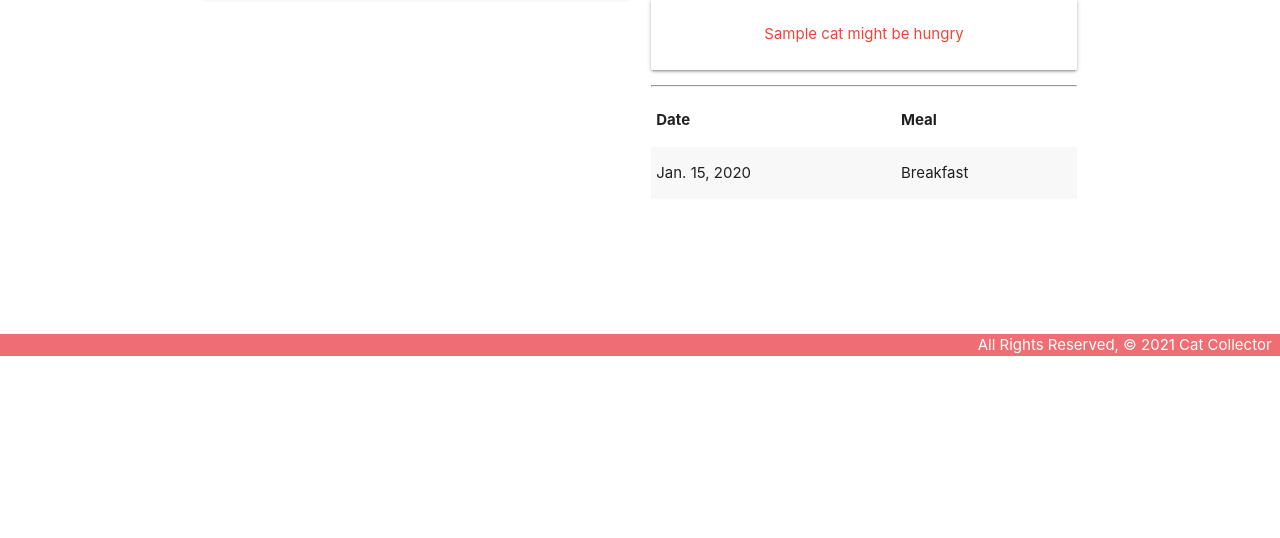
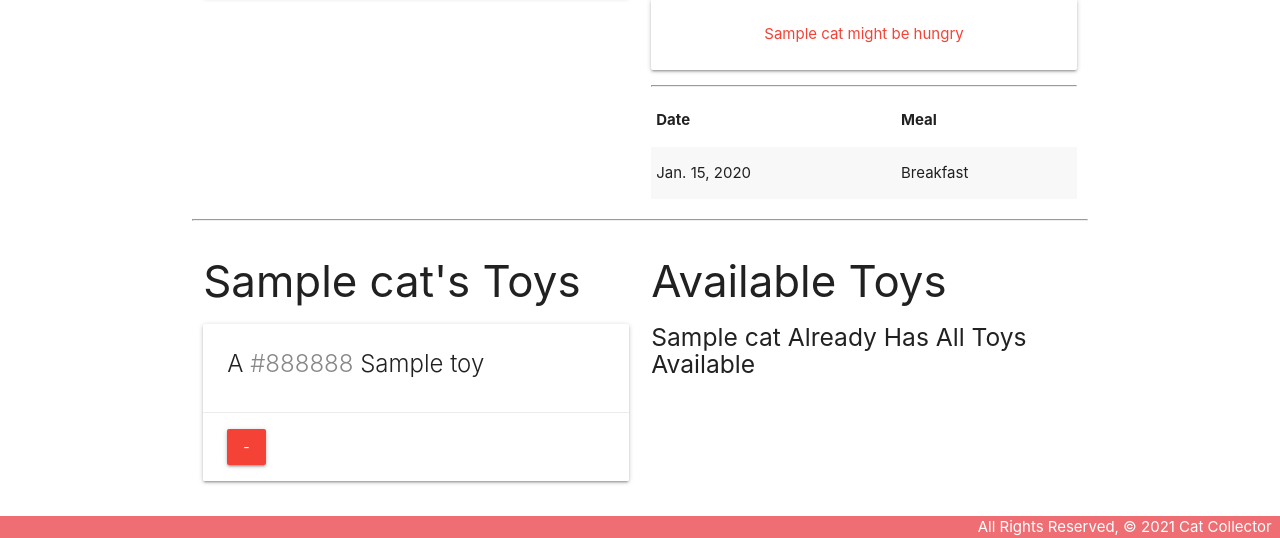
Before and after one commit to BeccaK8/cat-collector, a Django app: page /cats/1 in a window 1280 px wide. Shown: the part 444-982 px from the top of the page. Before the commit the page ends 800 px from the top, so only its background shows below. Run offline with Django 5.2, Linux system fonts and the light colour scheme; tables that the repository leaves empty hold one stand-in row (values such as "Sample post").

Commit message:
associate/unassociate toys to/from cats

```diff
--- a/main_app/templates/cats/detail.html
+++ b/main_app/templates/cats/detail.html
@@ -60,6 +60,56 @@
         </div>
     </div>
 
+    <!-- Toys Section -->
+    <hr>
+    <div class="row">
+        <div class="col s6">
+            <h3>{{ cat.name }}'s Toys</h3>
+            {% if cat.toys.count %}
+                {% for toy in cat.toys.all %}
+                    <div class="card">
+                        <div class="card-content">
+                            <span class="card-title">
+                                A <span style="color: {{ toy.color }}">{{ toy.color }}</span> {{ toy.name }}
+                            </span>
+                        </div>
+                        <div class="card-action">
+                            <form action="{% url 'unassoc_toy' cat.id toy.id %}" method="POST">
+                                {% csrf_token %}
+                                <button type="submit" class="btn red">-</button>
+                            </form>
+                        </div>
+                    </div>
+                {% endfor %}
+            {% else %}
+                <h5>No Toys 😿</h5>
+            {% endif %}
+        </div>
+        <!-- Available toys will come after this line -->
+        <div class="col s6">
+            <h3>Available Toys</h3>
+            {% if toys.count %}
+                {% for toy in toys.all %}
+                    <div class="card">
+                        <div class="card-content">
+                            <span class="card-title">
+                                A <span style="color: {{ toy.color }}">{{ toy.color }}</span> {{ toy.name }}
+                            </span>
+                        </div>
+                        <div class="card-action">
+                            <form action="{% url 'assoc_toy' cat.id toy.id %}" method="POST">
+                                {% csrf_token %}
+                                <button type="submit" class="btn">Add</button>
+                            </form>
+                        </div>
+                    </div>
+                {% endfor %}
+            {% else %}
+                <h5>{{cat.name}} Already Has All Toys Available</h5>
+            {% endif %}
+        </div>
+    </div>
+
     <script>
         const dateEl = document.getElementById('id_date');
         //  M is Materialize's global variable
--- a/main_app/urls.py
+++ b/main_app/urls.py
@@ -27,4 +27,6 @@ urlpatterns = [
     # once this is all set up correctly, we will add code to
     # associate our toys with our cats, as well as a url to
     # unassociate toys and cats
+    path('cats/<int:cat_id>/assoc_toy/<int:toy_id>/', views.assoc_toy, name='assoc_toy'),
+    path('cats/<int:cat_id>/unassoc_toy/<int:toy_id>/', views.unassoc_toy, name='unassoc_toy'),
 ]
--- a/main_app/views.py
+++ b/main_app/views.py
@@ -41,10 +41,20 @@ def cats_index(request):
 def cats_detail(request, cat_id):
     # find one cat with its id
     cat = Cat.objects.get(id=cat_id)
+
+    # here we'll get a value list of the toy ids associated with the cat
+    id_list = cat.toys.all().values_list('id')
+    # this is for all toys a cat does not have
+    toys_cat_doesnt_have = Toy.objects.exclude(id__in=id_list)
+
     # instantiate the FeedingForm to be rendered in our template
     feeding_form = FeedingForm()
 
-    return render(request, 'cats/detail.html', { 'cat': cat, 'feeding_form': feeding_form })
+    return render(request, 'cats/detail.html', {
+        'cat': cat,
+        'feeding_form': feeding_form,
+        'toys': toys_cat_doesnt_have
+    })
 
 
 
@@ -122,3 +132,17 @@ class ToyUpdate(UpdateView):
 class ToyDelete(DeleteView):
     model = Toy
     success_url = '/toys'
+
+# Add/Associate Toy to Cat
+def assoc_toy(request, cat_id, toy_id):
+    # we target the cat and pass it the toy id
+    Cat.objects.get(id=cat_id).toys.add(toy_id)
+
+    return redirect('detail', cat_id=cat_id)
+
+# Unassociate/Remove Toy from Cat
+def unassoc_toy(request, cat_id, toy_id):
+    # we target the cat and pass it the toy id
+    Cat.objects.get(id=cat_id).toys.remove(toy_id)
+
+    return redirect('detail', cat_id=cat_id)
```
